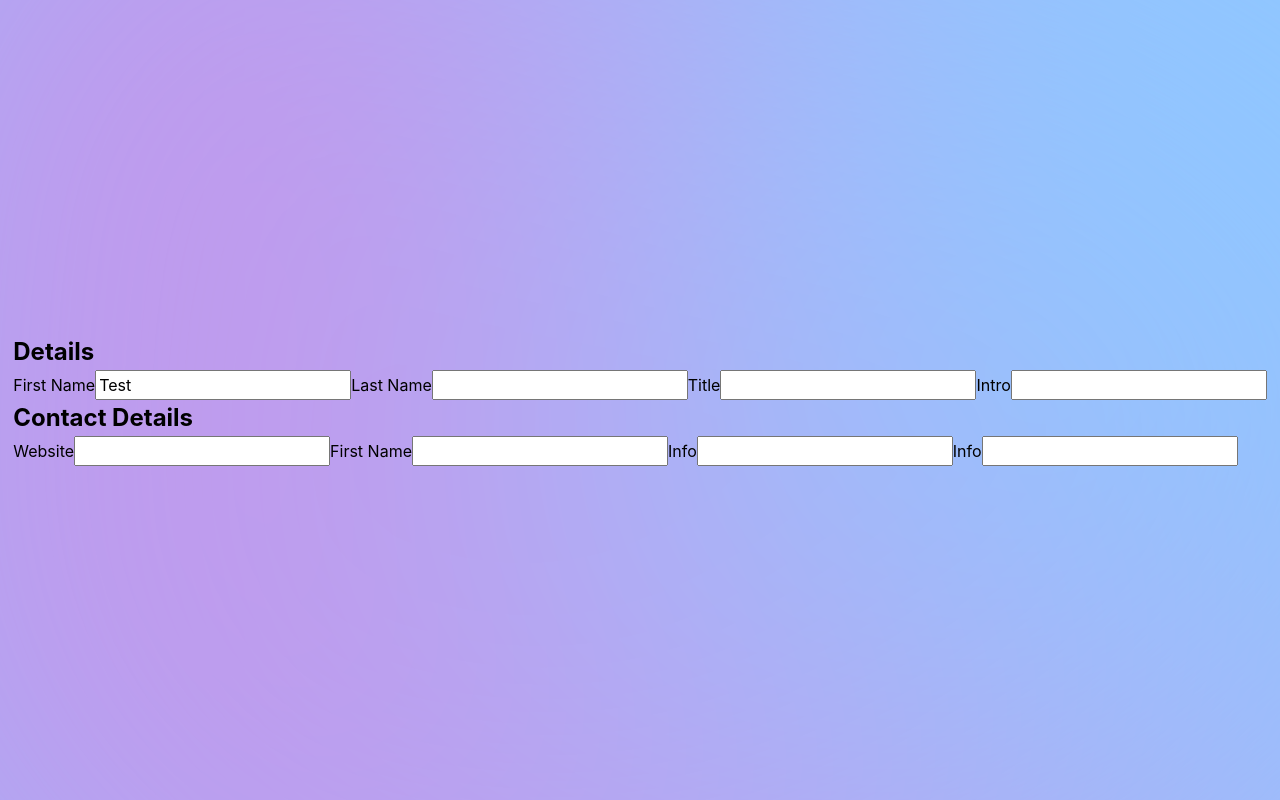
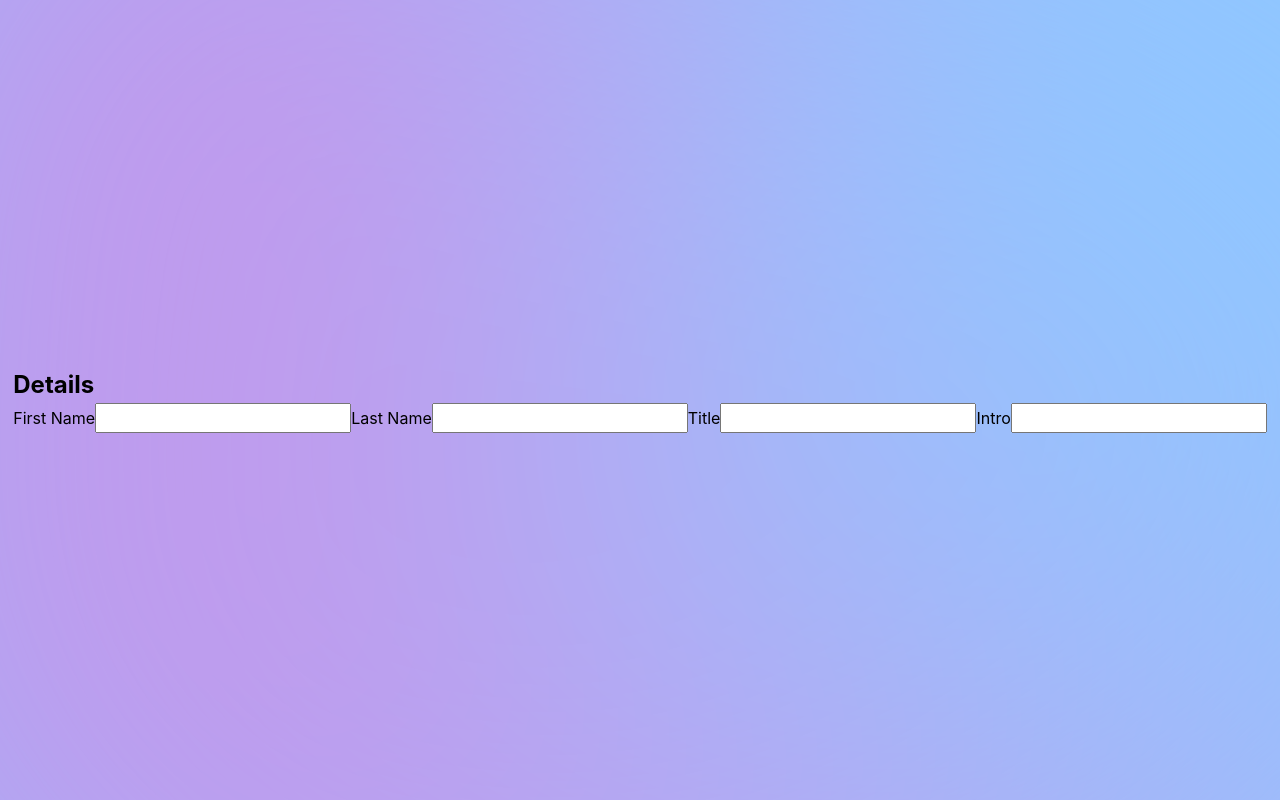
Before and after one commit to ClaraSmyth/cv-application, a React (Create React App) app: page / in a window 1280 px wide. Built offline with nearby package versions, Linux system fonts and the light colour scheme.

Commit message:
Updated Form with new methods

```diff
--- a/src/components/Form.js
+++ b/src/components/Form.js
@@ -1,11 +1,12 @@
-import React, { Component } from 'react'
+import React, { Component } from 'react';
 import UserDetails from './UserDetails';
 import ContactDetails from './ContactDetails';
 
 class Form extends Component {
+  state = {
+    page: 1,
 
-  state = {
-    firstName: 'Test',
+    firstName: '',
     lastName: '',
     jobTitle: '',
     intro: '',
@@ -14,31 +15,45 @@ class Form extends Component {
     phone: '',
     email: '',
     website: '',
-  }
+  };
 
   // Updates the details in state
-  updateDetails = input => e => {
-    this.setState({[input]: e.target.value})
-  }
+  updateDetails = (input) => (e) => {
+    this.setState({ [input]: e.target.value });
+  };
+
+  // Updates form to next page
+  nextPage = (e) => {
+    e.preventDefault();
+    const { page } = this.state;
+    this.setState({ page: page + 1 });
+  };
+
+  // Updates form to previous page
+  prevPage = (e) => {
+    e.preventDefault();
+    const { page } = this.state;
+    this.setState({ page: page - 1 });
+  };
 
   render() {
-    // const { firstName, lastName, jobTitle, intro } = this.state;
     const details = { ...this.state };
+    const { page } = this.state;
 
-    return (
-      <form>
-        <UserDetails
-          details={details}
-          updateDetails={this.updateDetails}
-        />
-
-        <ContactDetails
-          details={details}
-          updateDetails={this.updateDetails}
-        />
-      </form>
-    )
+    switch (page) {
+      default:
+        return <UserDetails details={details} updateDetails={this.updateDetails} nextPage={this.nextPage} />;
+      case 2:
+        return (
+          <ContactDetails
+            details={details}
+            updateDetails={this.updateDetails}
+            nextPage={this.nextPage}
+            prevPage={this.prevPage}
+          />
+        );
+    }
   }
 }
 
-export default Form
+export default Form;
```
